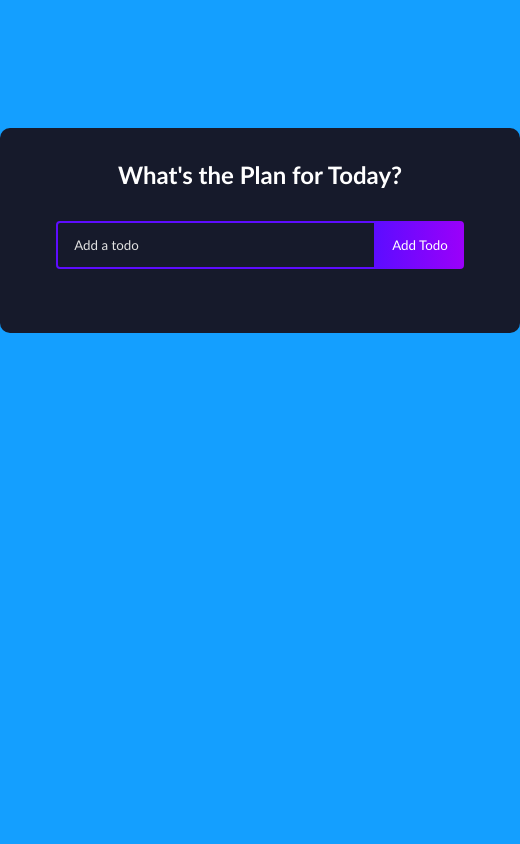
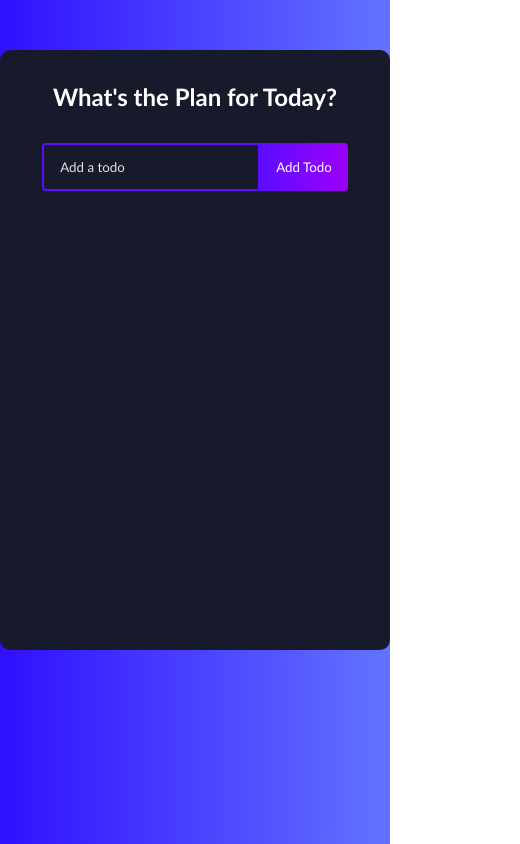
Before and after one commit to Gulxumor/my-react-project, a React (Create React App) app: page / in a window 390 px wide. Shown: the whole page, 520 px wide, since content can reach past the window. Built offline with nearby package versions, Linux system fonts and the light colour scheme.

Commit message:
media added for max-width:800px phones

```diff
--- a/src/index.css
+++ b/src/index.css
@@ -7,15 +7,14 @@
 
 
 body {
-    /* background: linear-gradient(90deg,
+    background: linear-gradient(90deg,
             rgba(48, 16, 255, 1) 0%,
-            rgba(100, 115, 255, 1) 100%); */
-            background: #149fff;
+            rgba(100, 115, 255, 1) 100%);
+            /* background: #149fff; */
     max-width: 100vw;
     width: 100%;
     max-height: 100vh;
     height: 100px;
-    overflow: hidden;
 }
 
 .todo-app {
@@ -23,7 +22,7 @@ body {
     display: flex;
     flex-direction: column;
     justify-content: flex-start;
-    width: 520px;
+    max-width: 520px;
     max-height: 600px;
     background: #161a2b;
     text-align: center;
@@ -41,7 +40,6 @@ h1 {
 
 .complete {
     text-decoration: line-through;
-    background-color: yellow;
     opacity: 0.4;
 }
 
@@ -54,7 +52,7 @@ h1 {
     border-radius: 4px 0 0 4px;
     border: 2px solid #5d0cff;
     outline: none;
-    width: 320px;
+    max-width: 320px;
     background: transparent;
     color: #fff;
 }
@@ -78,9 +76,6 @@ h1 {
 
 .todo-input.edit {
     border: 2px solid #149fff;
-}
-
-.todo-button.edit {
     background: linear-gradient(90deg,
             rgba(20, 159, 255, 1) 0%,
             rgba(17, 122, 255, 1) 100%);
@@ -89,7 +84,6 @@ h1 {
 
 .todo-container {
     display: flex;
-    flex-direction: row;
 }
 
 .todo-row {
@@ -137,3 +131,12 @@ h1 {
 .delete-icon {
     margin-right: 5px;
 }
+
+
+@media(max-width:800px) {
+    .todo-app {
+        margin: 50px auto 50px auto;
+        height: 90vh;
+        overflow: auto;
+    }
+}
```
